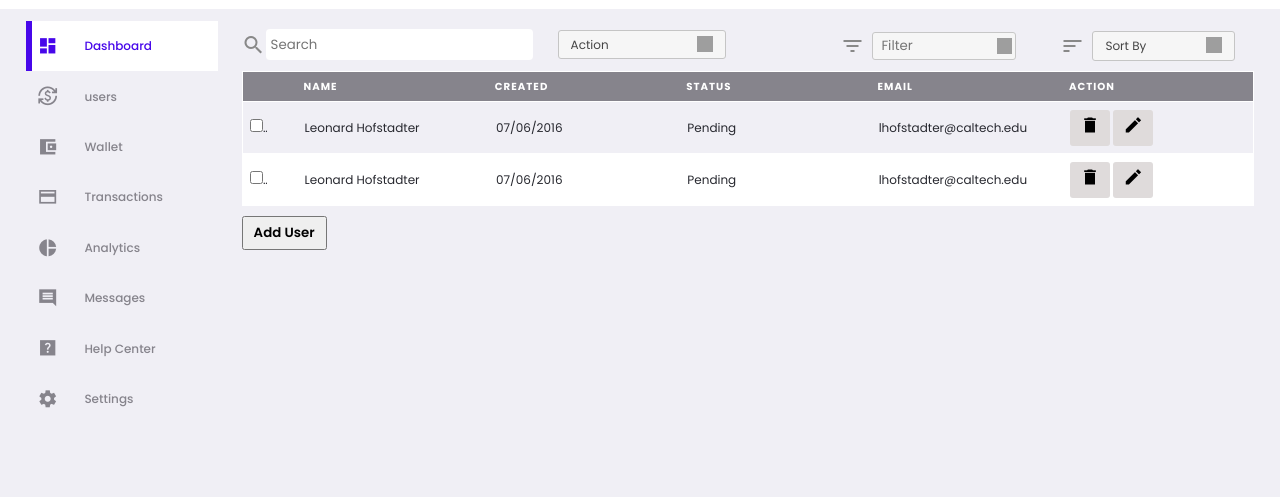
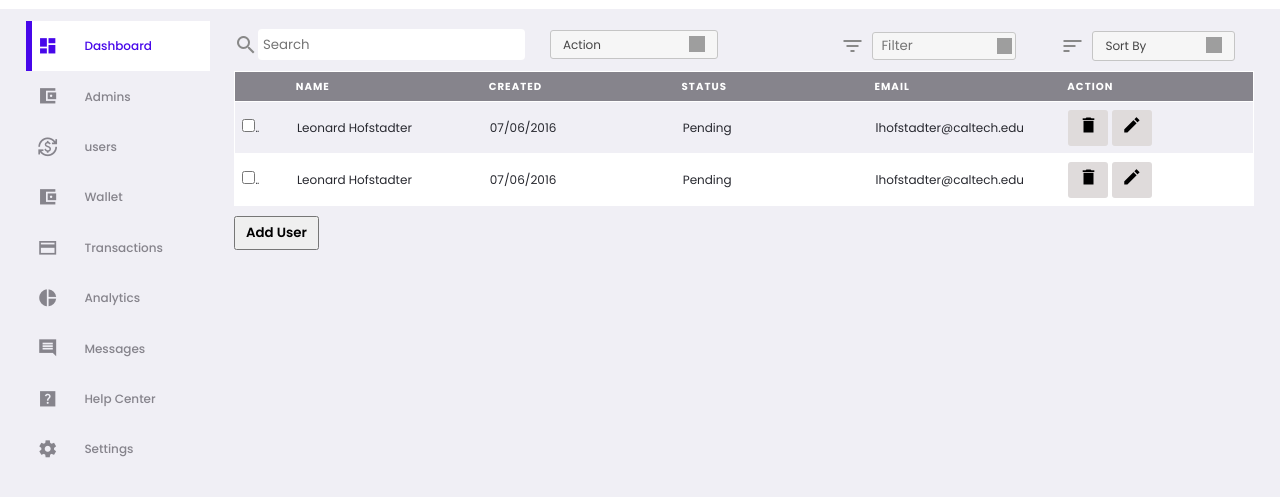
Before and after one commit to fadiouz/dashboard, a plain HTML site: page users.html in a window 1280 px wide. Shown: the part 51-548 px from the top of the page. Drawn offline with nearby package versions, Linux system fonts and the light colour scheme; grey boxes are pictures that could not be loaded.

Commit message:
i fixed the width of main pag

```diff
--- a/css/main-page.css
+++ b/css/main-page.css
@@ -35,7 +35,7 @@
 /* <!-- section middle --> */
 main {
     display: grid;
-    grid-template-columns: 16rem auto 30rem;
+    grid-template-columns: 15% auto auto;
     gap: 2rem;
     width: 96%;
     margin: 1rem auto 4rem;
--- a/css/users/users.css
+++ b/css/users/users.css
@@ -39,7 +39,7 @@
 
 main {
     display: grid;
-    grid-template-columns: 16rem auto;
+    grid-template-columns: 15% auto;
     gap: 2rem;
     width: 96%;
     margin: 1rem auto 4rem;
--- a/users.html
+++ b/users.html
@@ -101,6 +101,10 @@
         <a href="index.html" class="active">
           <span class="material-icons-sharp">dashboard</span>
           <h4>Dashboard</h4>
+        </a>
+        <a href="#">
+          <span class="material-icons-sharp">account_balance_wallet</span>
+          <h4>Admins</h4>
         </a>
         <a href="users.html">
           <span class="material-icons-sharp">currency_exchange</span>
```
